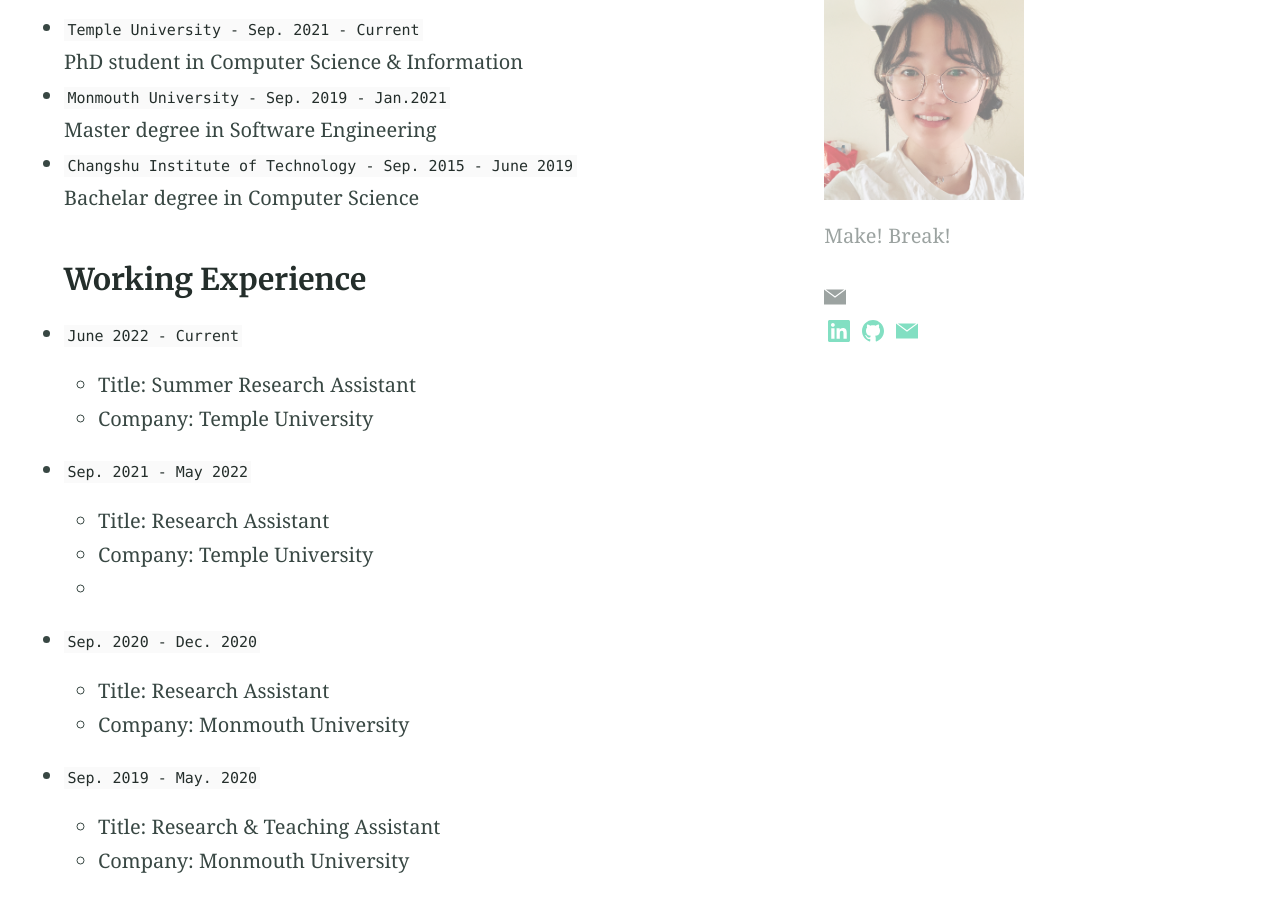
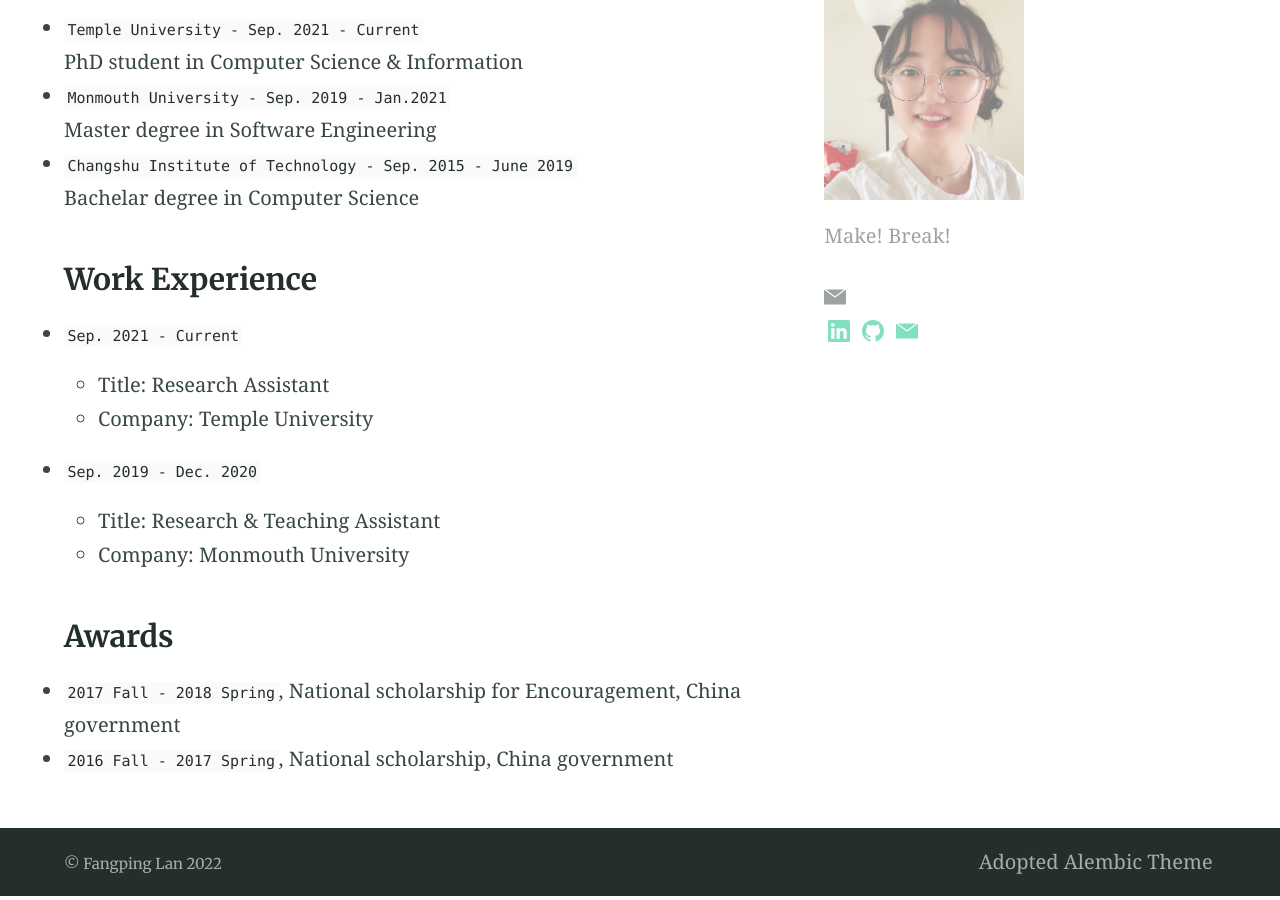
Before and after one commit to lanfangping/lanfangping.github.io, a Jekyll site: the page built from index.md, in a window 1280 px wide and 900 px high, scrolled down 671 px. Built offline with Jekyll 4.4.1, drawn with Linux system fonts in a browser that asks for light colours.

Commit message:
Update index.md

```diff
--- a/index.md
+++ b/index.md
@@ -26,27 +26,17 @@ I am currently a PhD student at [Temple University](https://www.temple.edu/) in
 
   Bachelar degree in Computer Science
 
-### Working Experience
+### Work Experience
 
-- `June 2022 - Current`
-  - Title: Summer Research Assistant
+- `Sep. 2021 - Current`
+  - Title: Research Assistant
   - Company: Temple University
 
-- `Sep. 2021 - May 2022`
-  - Title: Research Assistant
-  - Company: Temple University
-  -
-- `Sep. 2020 - Dec. 2020`
-  - Title: Research Assistant
-  - Company: Monmouth University
-
-- `Sep. 2019 - May. 2020`
+- `Sep. 2019 - Dec. 2020`
   - Title: Research & Teaching Assistant
   - Company: Monmouth University
 
-###
-
-## Awards
+### Awards
 
 - `2017 Fall - 2018 Spring`,
   National scholarship for Encouragement, China government
```
